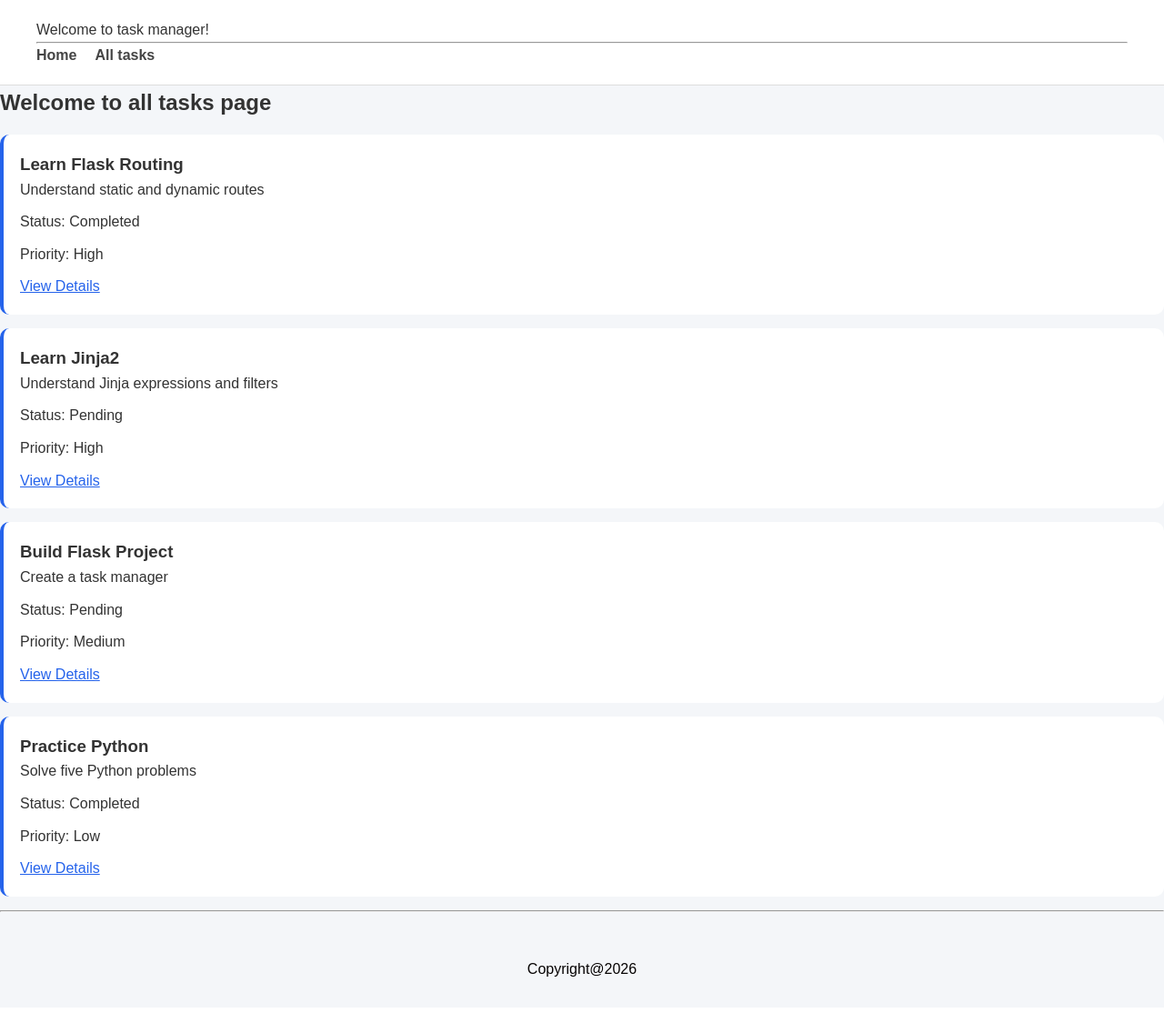
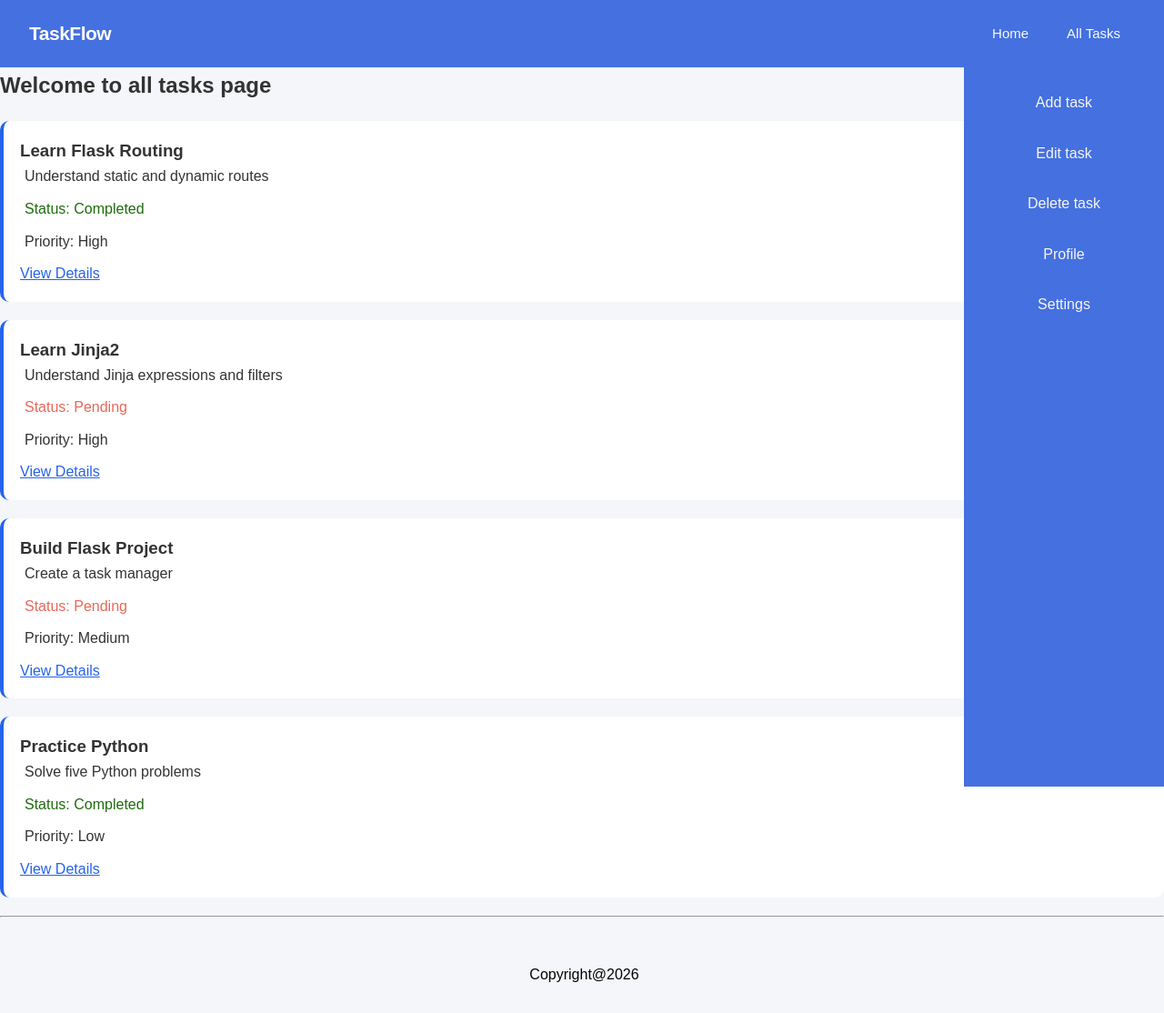
Before and after one commit to sneha200229/Task_Manager, a Flask app: page /tasks in a window 1280 px wide. Shown: the whole page at 91% size. Before the commit the page ends 1074 px from the top, so only its background shows below. Run offline with Flask 3, Linux system fonts and the light colour scheme.

Commit message:
Add task functionality

```diff
--- a/app.py
+++ b/app.py
@@ -1,4 +1,4 @@
-from flask import Flask, render_template,request
+from flask import Flask, render_template,request,url_for, flash,redirect
 
 
 tasks=[
@@ -33,6 +33,7 @@ tasks=[
 
 ]
 app=Flask(__name__)
+app.secret_key="my-task-manager-secret"
 
 
 
@@ -61,7 +62,6 @@ def show_tasks():
     return show_data("tasks.html",tasks)
 
 @app.route("/tasks/<int:id>")
-
 def show_task_byid(id):
     for task in tasks:
         if task["id"]==id:
@@ -69,6 +69,26 @@ def show_task_byid(id):
     return "Task not found", 404
 
 
+#route to add new task
+@app.route("/tasks/add",methods=["GET","POST"])
+def taskadd():
+    if request.method=="POST":
+        title=request.form.get("title")
+        desc=request.form.get("description")
+        status=request.form.get("status")
+        priority=request.form.get("priority")
+        new_id=max((task["id"] for task in tasks), default=0)+1
+        new_task={
+        "id":new_id,
+        "title":title,
+        "description":desc,
+        "status":status,
+        "priority":priority
+        }
+        tasks.append(new_task)
+        flash("Task added succesffully!")
+        return redirect(url_for("show_tasks"))
+    return render_template("add_task.html")
 
 if __name__=="__main__":
     app.run(debug=True,port=5002)
--- /dev/null
+++ b/static/css/navbar.css
@@ -0,0 +1,45 @@
+/* Navigation */
+.navbar {
+  display: flex;
+  justify-content: space-between;
+  align-items: center;
+  padding: 16px 32px;
+  background: #4470e0;
+  border-bottom: 1px solid #e5e7eb;
+  border-radius: 0;
+  width: 100%
+}
+
+.nav-brand {
+  font-size: 21px;
+  font-weight: 700;
+  color: #fffcfc;
+  text-decoration: none;
+  letter-spacing: -0.5px;
+}
+
+.nav-links {
+  display: flex;
+  align-items: center;
+  gap: 10px;
+}
+
+.nav-link {
+  text-decoration: none;
+  color: #f9f9f9;
+  font-size: 15px;
+  font-weight: 500;
+  padding: 9px 16px;
+  transition: all 0.2s ease;
+}
+
+.nav-link:hover {
+  background: #000000;
+  color: hsl(168, 19%, 90%);
+}
+
+.nav-link.active {
+  background: #410a01;
+  color: #fffffa;
+  font-weight: 600;
+}
--- a/static/css/style.css
+++ b/static/css/style.css
@@ -1,3 +1,5 @@
+@import url("navbar.css");
+@import url("verticalNavbar.css");
 /* General page styling */
 * {
     margin: 0;
@@ -24,21 +26,7 @@ header h2 {
     margin-bottom: 12px;
 }
 
-/* Navigation */
-nav {
-    display: flex;
-    gap: 20px;
-}
 
-nav a {
-    text-decoration: none;
-    color: #444;
-    font-weight: bold;
-}
-
-nav a:hover {
-    color: #2563eb;
-}
 
 /* Main content */
 main {
@@ -60,12 +48,13 @@ h2 {
 /* Paragraphs */
 p {
     margin-bottom: 10px;
+    margin-left: 5px;
 }
 
 /* Dashboard cards */
 .card {
     background-color: white;
-    padding: 20px;
+    padding: 30px;
     border-radius: 10px;
     margin: 15px 0;
     box-shadow: 0 2px 6px rgba(0, 0, 0, 0.08);
@@ -75,7 +64,7 @@ p {
 .task-card {
     background-color: white;
     padding: 18px;
-    margin: 15px 0;
+    margin: 20px 0;
     border-radius: 10px;
     border-left: 4px solid #2563eb;
 }
@@ -105,3 +94,10 @@ footer {
     color: #070404;
     margin-top: 30px;
 }
+/* Status class  */
+.status {
+    color: rgb(29, 107, 12);
+}
+.status1 {
+    color: rgb(233, 103, 89);
+}
--- /dev/null
+++ b/static/css/verticalNavbar.css
@@ -0,0 +1,32 @@
+* {
+    margin: 0;
+    padding: 0;
+    box-sizing: border-box;
+}
+
+.sidebar{
+    width: 220px;
+    height: 100vh;
+    flex-shrink: 0;
+    background:#4470e0;
+    padding:20px   0;
+    color: aliceblue;
+    margin:0;
+    position: fixed;
+    right: 0;
+    flex: 1;
+    top:65px;
+}
+.sidebar a {
+    display: block;
+    text-align: center;
+    color: rgb(248, 244, 244);
+    text-decoration: none;
+    padding: 15px 25px;
+    transition: 0.3s;
+}
+
+.sidebar a:hover,
+.sidebar a.active{
+    background-color: rgb(10, 3, 36);
+}
--- a/templates/base.html
+++ b/templates/base.html
@@ -7,19 +7,12 @@
     <title>Welcome to jinja2</title>
 </head>
 <body>
-    <header>
-        Welcome to task manager!
-    <hr>
-    <nav>
-        <a href="/">Home</a>
-        <a href="/tasks">All tasks</a>
-    </nav>
-     </header>
+
+  {% include "/components/navbar.html" %}
+  {% include "/components/verticalNav.html" %}
         {%block content%}
         {% endblock %}
         <hr>
-    <footer>
-        <p>Copyright@2026</p>
-    </footer>
+    {% include "/components/footer.html" %}
 </body>
 </html>
--- /dev/null
+++ b/templates/components/footer.html
@@ -0,0 +1,3 @@
+<footer>
+  <p>Copyright@2026</p>
+</footer>
--- /dev/null
+++ b/templates/components/navbar.html
@@ -0,0 +1,8 @@
+<nav class="navbar">
+  <a href="/" class="nav-brand">TaskFlow</a>
+
+  <div class="nav-links">
+    <a href="/" class="nav-link">Home</a>
+    <a href="/tasks" class="nav-link">All Tasks</a>
+  </div>
+</nav>
--- /dev/null
+++ b/templates/components/verticalNav.html
@@ -0,0 +1,7 @@
+<div class="sidebar">
+    <a href="{{url_for('taskadd')}}">Add task</a>
+    <a href="">Edit task</a>
+    <a href="">Delete task</a>
+    <a href="">Profile</a>
+    <a href="">Settings</a>
+</div>
--- a/templates/index.html
+++ b/templates/index.html
@@ -17,6 +17,7 @@
     <h3>Pending Tasks</h3>
     <p>{{ pending_tasks }}</p>
 </div>
+<h3>Tasks info:</h3>
     {% for task in tasks%}
     <p>
         {{task.id}}){{task.title}}
--- a/templates/tasks.html
+++ b/templates/tasks.html
@@ -9,7 +9,13 @@
 
     <p>{{ task.description }}</p>
 
-    <p>Status: {{ task.status }}</p>
+    {% if task.status=="Completed"%}
+    <p class="status">Status: {{ task.status }}</p>
+    {% else %}
+    <p class="status1">Status: {{ task.status }}</p>
+    {% endif %}
+
+
 
     <p>Priority: {{ task.priority }}</p>
 
```
Also changed, not shown: templates/add_task.html (added, +25 -0 lines), templates/notes.txt (+8 -0 lines).
